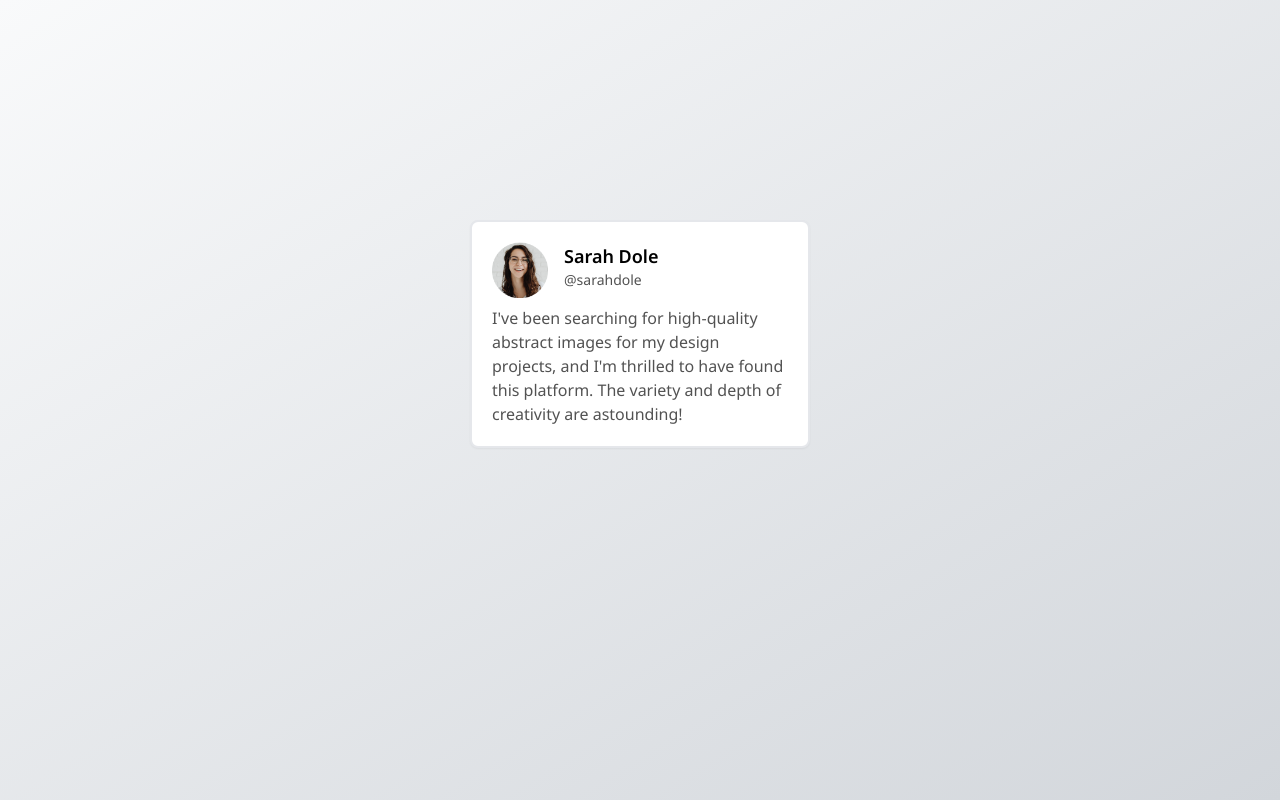
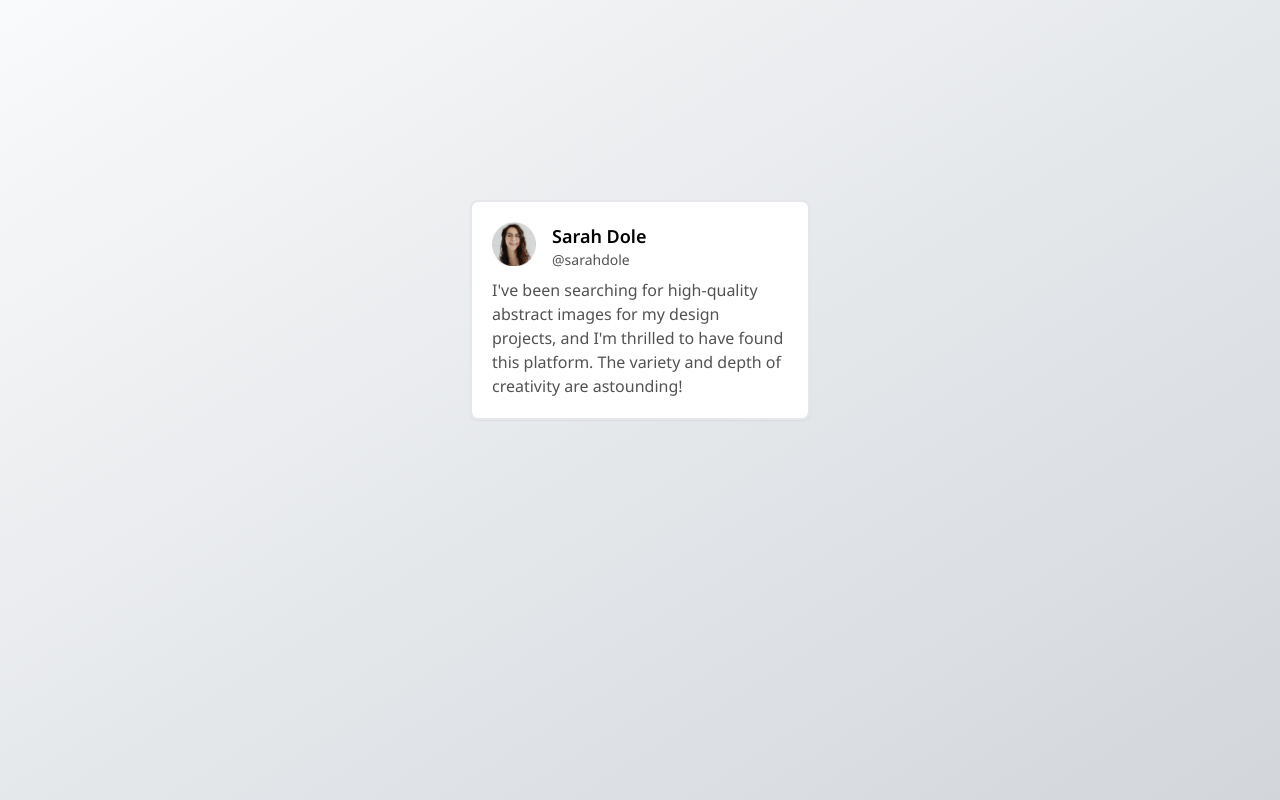
Before and after one commit to codersam10/testimonial-card-component, a plain HTML site: page index.html in a window 1280 px wide. Drawn offline with nearby package versions, Linux system fonts and the light colour scheme; a script that the page names is missing.

Commit message:
style- fix positioning

```diff
--- a/index.html
+++ b/index.html
@@ -34,9 +34,9 @@
     />
   </head>
   <body class="bg-gradient-to-br from-[#F9FAFB] to-[#D2D6DB] p-5">
-    <div class="card mx-auto mt-[200px] border-2 p-5 bg-[white] rounded-lg max-w-[340px] shadow-sm">
+    <div class="card mx-auto mt-[180px] border-2 p-5 bg-[white] rounded-lg max-w-[340px] shadow-sm">
       <div class="header flex gap-4 mb-2">
-        <div class="wrapper w-14 shrink-0">
+        <div class="wrapper w-11 shrink-0">
           <img class="w-full"
             src="./img/profile-thumbnail.png"
             alt="profile-thumbnail"
```
